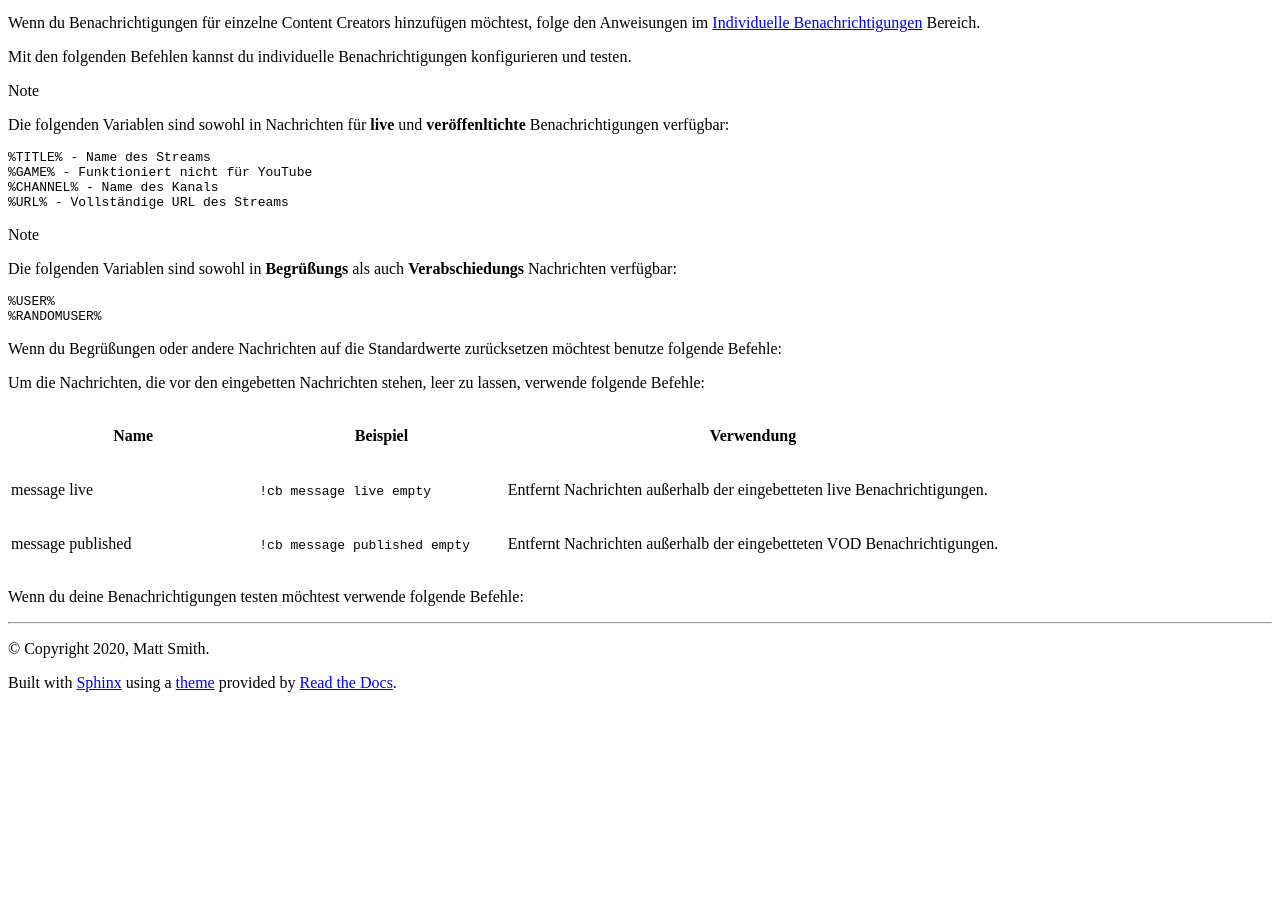
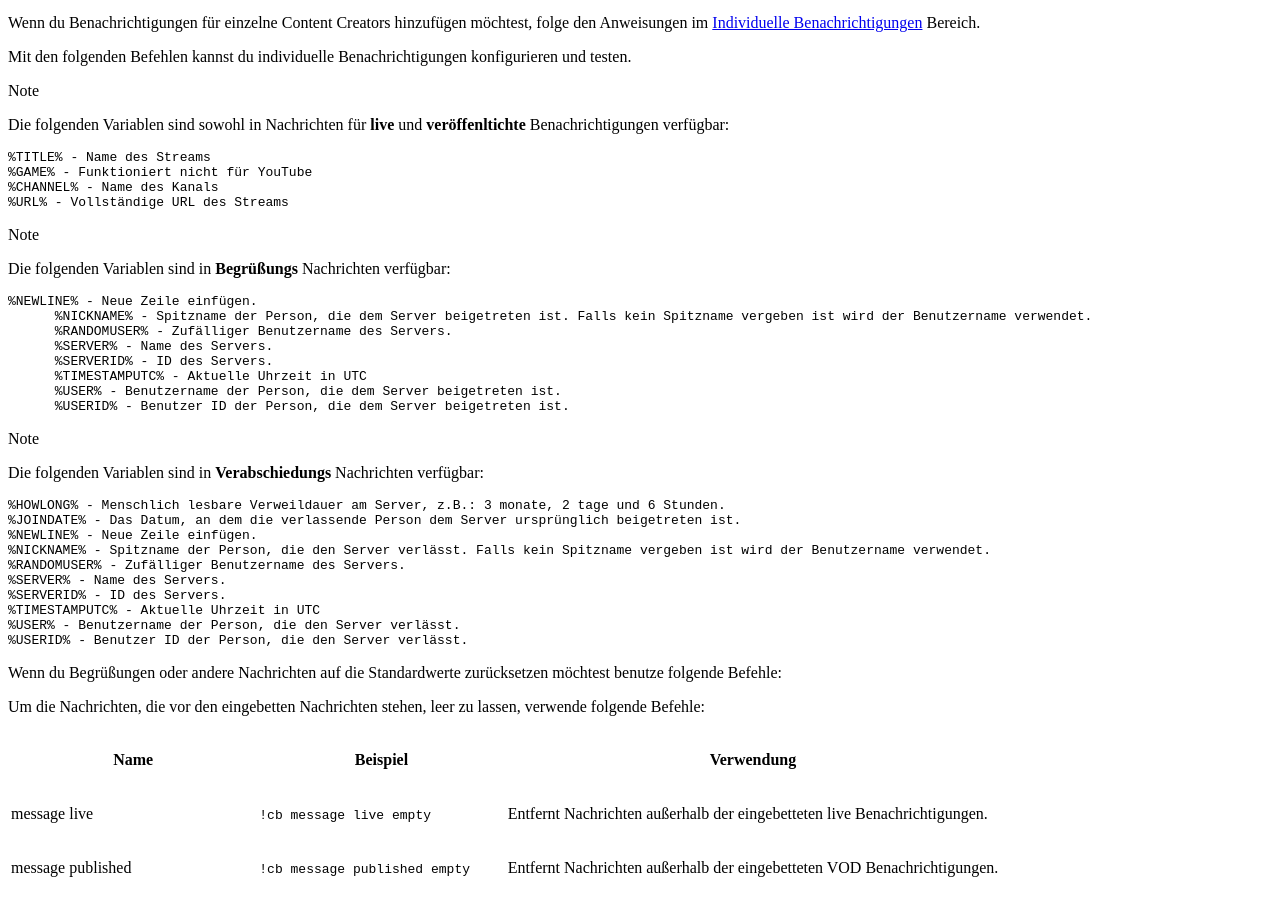
Before and after one commit to MTDCodes/CouchBot.Docs.German, a Sphinx documentation site: the page built from docs/messages.rst, in a window 1280 px wide and 900 px high, scrolled down 668 px. Built offline with Sphinx 7.4.7 and the Read the Docs theme 2.0.0, drawn with Linux system fonts in a browser that asks for light colours; before the commit the page ends 1368 px from its top, so only the background shows below that.

Commit message:
Update messages.rst

```diff
--- a/docs/messages.rst
+++ b/docs/messages.rst
@@ -11,16 +11,36 @@ Mit den folgenden Befehlen kannst du individuelle Benachrichtigungen konfigurier
 .. note:: Die folgenden Variablen sind sowohl in Nachrichten für **live** und **veröffenltichte** Benachrichtigungen verfügbar:
 .. code-block:: none
 
-    %TITLE% - Name des Streams
-    %GAME% - Funktioniert nicht für YouTube
-    %CHANNEL% - Name des Kanals
-    %URL% - Vollständige URL des Streams
+  %TITLE% - Name des Streams
+  %GAME% - Funktioniert nicht für YouTube
+  %CHANNEL% - Name des Kanals
+  %URL% - Vollständige URL des Streams
 
-.. note:: Die folgenden Variablen sind sowohl in **Begrüßungs** als auch **Verabschiedungs** Nachrichten verfügbar:
+.. note:: Die folgenden Variablen sind in **Begrüßungs** Nachrichten verfügbar:
 .. code-block:: none
 
-    %USER%
-    %RANDOMUSER%
+  %NEWLINE% - Neue Zeile einfügen.
+	%NICKNAME% - Spitzname der Person, die dem Server beigetreten ist. Falls kein Spitzname vergeben ist wird der Benutzername verwendet.
+	%RANDOMUSER% - Zufälliger Benutzername des Servers.
+	%SERVER% - Name des Servers.
+	%SERVERID% - ID des Servers.
+	%TIMESTAMPUTC% - Aktuelle Uhrzeit in UTC
+	%USER% - Benutzername der Person, die dem Server beigetreten ist.
+	%USERID% - Benutzer ID der Person, die dem Server beigetreten ist.
+
+.. note:: Die folgenden Variablen sind in **Verabschiedungs** Nachrichten verfügbar:
+.. code-block:: none
+
+	%HOWLONG% - Menschlich lesbare Verweildauer am Server, z.B.: 3 monate, 2 tage und 6 Stunden.
+	%JOINDATE% - Das Datum, an dem die verlassende Person dem Server ursprünglich beigetreten ist.
+	%NEWLINE% - Neue Zeile einfügen.
+	%NICKNAME% - Spitzname der Person, die den Server verlässt. Falls kein Spitzname vergeben ist wird der Benutzername verwendet.
+	%RANDOMUSER% - Zufälliger Benutzername des Servers.
+	%SERVER% - Name des Servers.
+	%SERVERID% - ID des Servers.
+	%TIMESTAMPUTC% - Aktuelle Uhrzeit in UTC
+	%USER% - Benutzername der Person, die den Server verlässt.
+	%USERID% - Benutzer ID der Person, die den Server verlässt.
 
 .. list-table::
    :widths: 25 25 50
```
